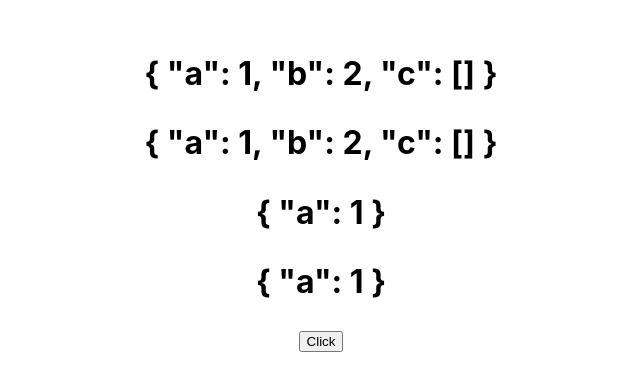
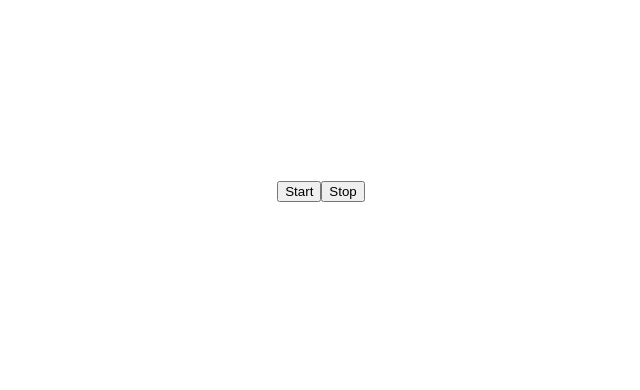
Before and after one commit to Dylan0916/test-vue, a Vue app: page / in a window 1280 px wide. Shown: the part 210-600 px from the top of the page, without its empty margins (319-959 px from the left). Built offline with nearby package versions, Linux system fonts and the light colour scheme.

Commit message:
feat: SpeechRecognition api

```diff
--- a/package.json
+++ b/package.json
@@ -22,6 +22,7 @@
     "yup": "^1.4.0"
   },
   "devDependencies": {
+    "@types/dom-speech-recognition": "^0.0.4",
     "@vitejs/plugin-vue": "^5.1.4",
     "typescript": "^5.6.3",
     "vite": "^5.4.8",
--- a/src/components/Test.vue
+++ b/src/components/Test.vue
@@ -1,41 +1,11 @@
 <template>
-  <h1>{{ obj1 }}</h1>
-  <h1>{{ obj2 }}</h1>
-  <h1>{{ obj3 }}</h1>
-  <h1>{{ obj4 }}</h1>
-  <button @click="onClick">Click</button>
+  <SpeechRecognition />
 </template>
 
 <script setup lang="ts">
 import { ref, reactive, computed, watch } from 'vue'
-import TestChild from './TestChild.vue'
 
-const obj1 = ref({ a: 1, b: 2, c: [] as number[] })
-const obj2 = reactive({ a: 1, b: 2, c: [] as number[] })
-const obj3 = computed(() => ({ a: obj1.value.a }))
-const obj4 = computed(() => ({ a: obj2.a }))
-
-watch(
-  obj1,
-  (newVal, oldVal) => {
-    console.log('obj1 changed', newVal, oldVal)
-  },
-  { deep: true }
-)
-watch(obj2, (newVal, oldVal) => {
-  console.log('obj2 changed', newVal, oldVal)
-})
-watch(obj3, (newVal, oldVal) => {
-  console.log('obj3 changed', newVal, oldVal)
-})
-watch(obj4, (newVal, oldVal) => {
-  console.log('obj4 changed', newVal, oldVal)
-})
-
-function onClick() {
-  obj1.value.a = 2
-  obj2.a = 2
-}
+import SpeechRecognition from './js-api-demo/SpeechRecognition.vue'
 </script>
 
 <style scoped></style>
--- /dev/null
+++ b/src/components/js-api-demo/SpeechRecognition.vue
@@ -0,0 +1,66 @@
+<template>
+  <div>
+    <button @click="start">Start</button>
+    <button @click="stop">Stop</button>
+  </div>
+</template>
+
+<script lang="ts" setup>
+const recognition = new (window.SpeechRecognition || window.webkitSpeechRecognition)()
+
+recognition.lang = 'zh-TW'
+
+// recognition.continuous = true
+// recognition.interimResults = true
+
+recognition.onresult = (event) => {
+  const { transcript } = event.results[0][0]
+
+  console.log('結果:', transcript)
+}
+
+// recognition.onresult = (event) => {
+//   let finalTranscript = ''
+//   let interimTranscript = ''
+//   const result = event.results[0]
+//   const { isFinal } = result
+//   const [{ transcript }] = result
+
+//   if (isFinal) {
+//     finalTranscript = transcript
+//   } else {
+//     interimTranscript = transcript
+//   }
+
+//   console.log('即時結果:', interimTranscript)
+//   console.log('%c最終結果:', 'color:#EE66A6;', finalTranscript)
+// }
+
+// recognition.onspeechstart = () => {
+//   console.log('偵測到語音')
+// }
+
+// recognition.onspeechend = () => {
+//   console.log('語音結束')
+// }
+
+// recognition.onend = () => {
+//   console.log('語音識別結束')
+// }
+
+// recognition.onerror = (event) => {
+//   console.error('識別失敗:', event.error)
+// }
+
+// recognition.onnomatch = () => {
+//   console.log('無法匹配到語音')
+// }
+
+function start() {
+  recognition.start()
+}
+
+function stop() {
+  recognition.stop()
+}
+</script>
```
Also changed, not shown: 1 other file (tests, documents, lock files or other folders).
